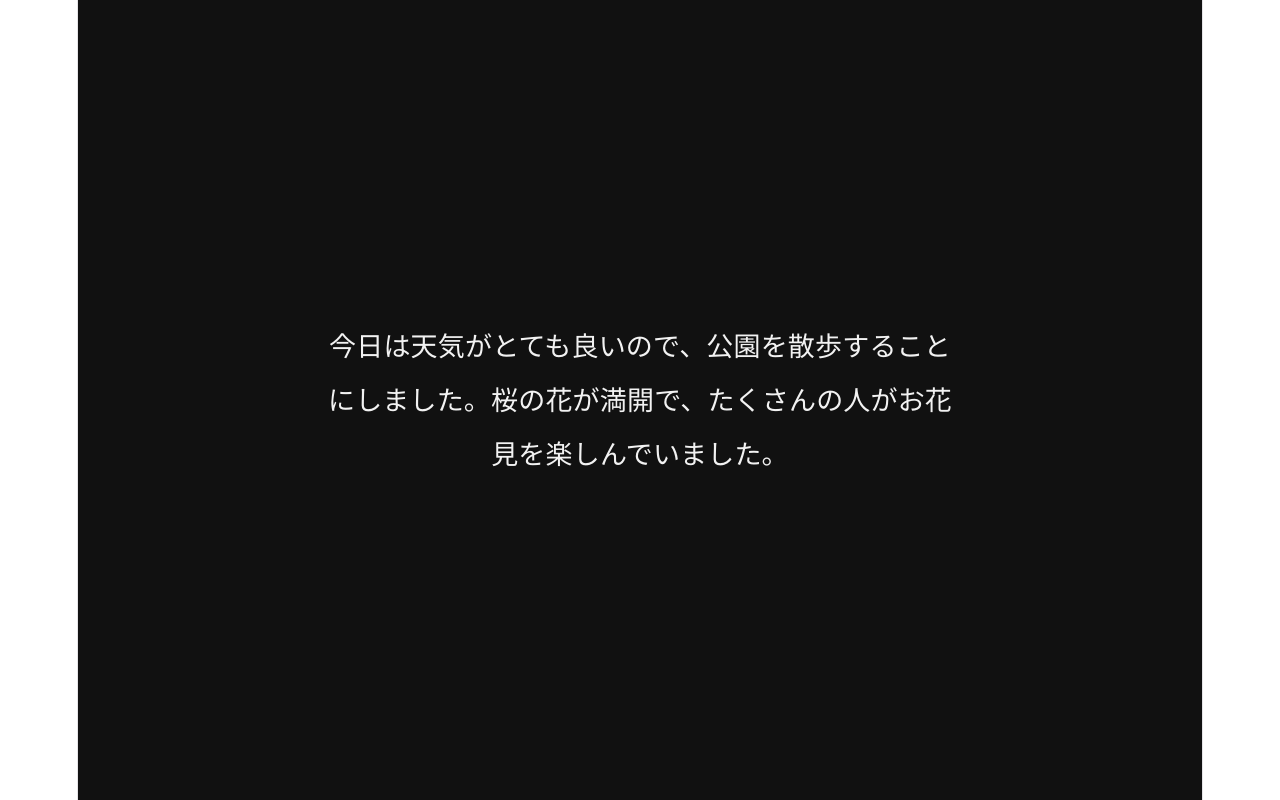
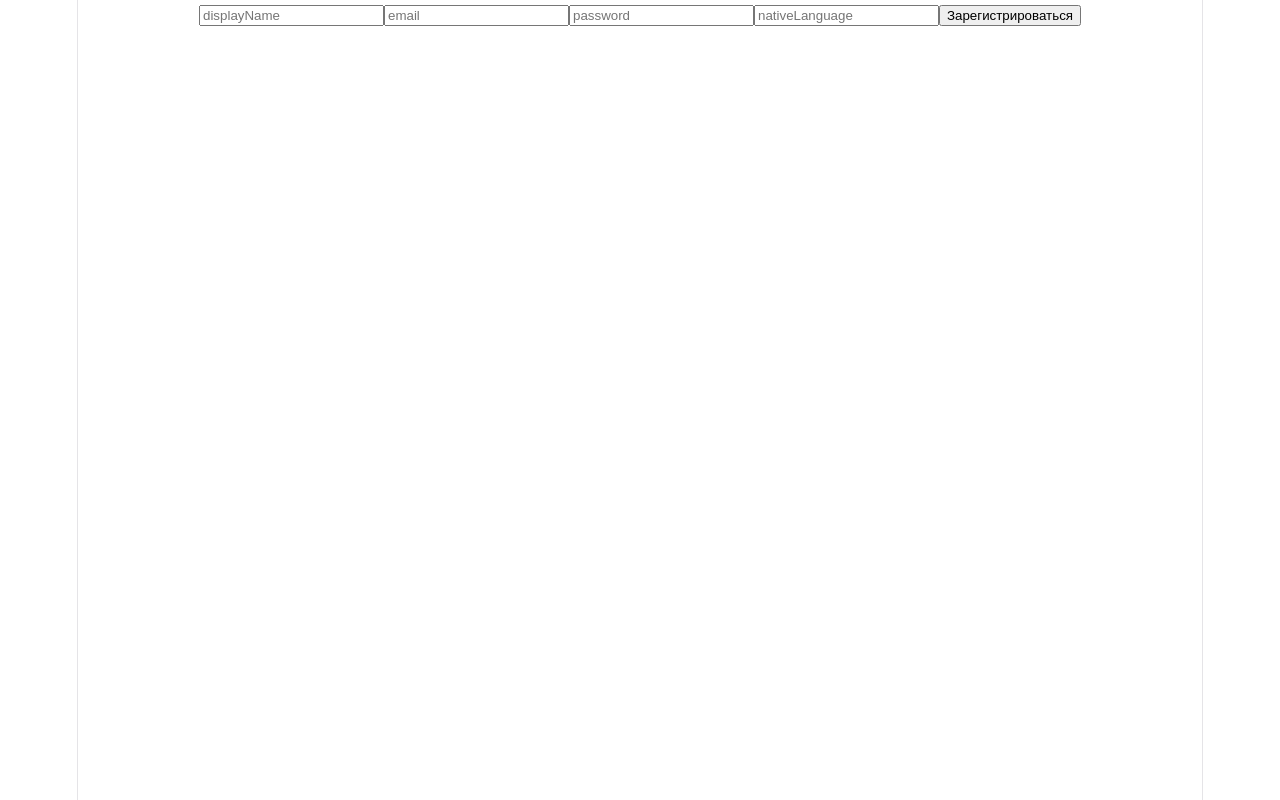
Before and after one commit to TimCheers/JapaneseTextGenerator, a React (Vite) app in the folder frontend/: page / in a window 1280 px wide. Built offline with nearby package versions, Linux system fonts and the light colour scheme.

Commit message:
feat: add register form with API integration

```diff
--- a/frontend/src/App.tsx
+++ b/frontend/src/App.tsx
@@ -1,46 +1,7 @@
-import { useEffect, useState } from "react";
-import { getDecks, type Deck } from "./api/decks";
-import { TextFeed } from "./components/TextFeed";
-import { mockGeneratedTexts } from "./mocks/generatedTexts";
-
-const TEMP_USER_ID = "01532162-7df0-4911-a479-9a3b9986f29f";
+import { RegisterForm } from "./components/RegisterForm.tsx";
 
 function App() {
-  return <TextFeed texts={mockGeneratedTexts} />;
+  return <RegisterForm />
 }
 
 export default App;
-
-// function App() {
-//   const [decks, setDecks] = useState<Deck[]>([]);
-//   const [isLoading, setIsLoading] = useState(true);
-//   const [error, setError] = useState<string | null>(null);
-
-//   useEffect(() => {
-//     async function loadDecks() {
-//       try {
-//         const data = await getDecks(TEMP_USER_ID);
-//         setDecks(data);
-//       } catch (err) {
-//         setError(err instanceof Error ? err.message : "Unknown error");
-//       } finally {
-//         setIsLoading(false);
-//       }
-//     }
-
-//     loadDecks();
-//   }, []);
-
-//   if (isLoading) return <p>Loading...</p>;
-//   if (error) return <p>Error: {error}</p>;
-
-//   return (
-//     <ul>
-//       {decks.map((deck) => (
-//         <li key={deck.id}>{deck.name}</li>
-//       ))}
-//     </ul>
-//   );
-// }
-
-// export default App;
--- /dev/null
+++ b/frontend/src/api/auth.ts
@@ -0,0 +1,30 @@
+export interface RegisterRequest {
+    displayName: string;
+    email: string;
+    password: string;
+    nativeLanguage: string | null;
+}
+interface User {
+    id: string;
+    displayName: string;
+    email: string;
+    nativeLanguage: string | null;
+    createdAt: string;
+}
+interface AuthResponse {
+    authToken: string;
+    user: User;
+}
+
+export async function registerUser(data: RegisterRequest): Promise<AuthResponse> {
+    const response = await fetch("http://localhost:5166/api/Users", {
+        method: "POST",
+        headers: { "Content-Type": "application/json" },
+        body: JSON.stringify(data),
+    })
+    if (!response.ok) {
+        throw new Error(`Request failed: ${response.status}`);
+    }
+
+    return response.json();
+}
--- /dev/null
+++ b/frontend/src/components/RegisterForm.tsx
@@ -0,0 +1,53 @@
+import { useState } from "react";
+import type { RegisterRequest } from "../api/auth";
+import { registerUser } from "../api/auth";
+
+export function RegisterForm() {
+    const [form, setForm] = useState<RegisterRequest>({
+        displayName: "",
+        email: "",
+        password: "",
+        nativeLanguage: ""
+    });
+    const [loading, setLoading] = useState(false);
+    const [error, setError] = useState<string | null>(null);
+    const [success, setSuccess] = useState(false);
+
+    const handleChange = (e: React.ChangeEvent<HTMLInputElement>) => {
+        const { name, value } = e.target;
+        setForm({ ...form, [name]: value });
+    };
+
+    const handleSubmit = async (e: React.FormEvent<HTMLFormElement>) => {
+        e.preventDefault();
+        setLoading(true);
+        setError(null);
+
+        try {
+            const result = await registerUser(form);
+            localStorage.setItem("authToken", result.authToken);
+            setSuccess(true);
+        } catch (err) {
+            setError("Что-то пошло не так");
+        } finally {
+            setLoading(false);
+        }
+    };
+
+    return (
+        <div>
+            {!success &&
+                <form onSubmit={handleSubmit}>
+                    <input placeholder="displayName" name="displayName" value={form.displayName} onChange={handleChange} />
+                    <input placeholder="email" name="email" value={form.email} onChange={handleChange} />
+                    <input placeholder="password" name="password" type="password" value={form.password} onChange={handleChange} />
+                    <input placeholder="nativeLanguage" name="nativeLanguage" value={form.nativeLanguage ?? ""} onChange={handleChange} />
+                    <button type="submit">Зарегистрироваться</button>
+                    {error && <p>{error}</p>}
+                </form>
+            }
+            {success && <p>Регистрация прошла успешно!</p>}
+        </div>
+
+    );
+}
```
